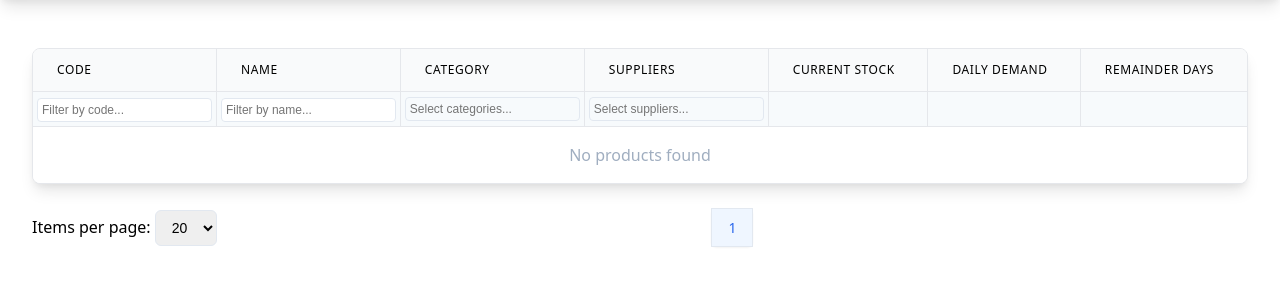
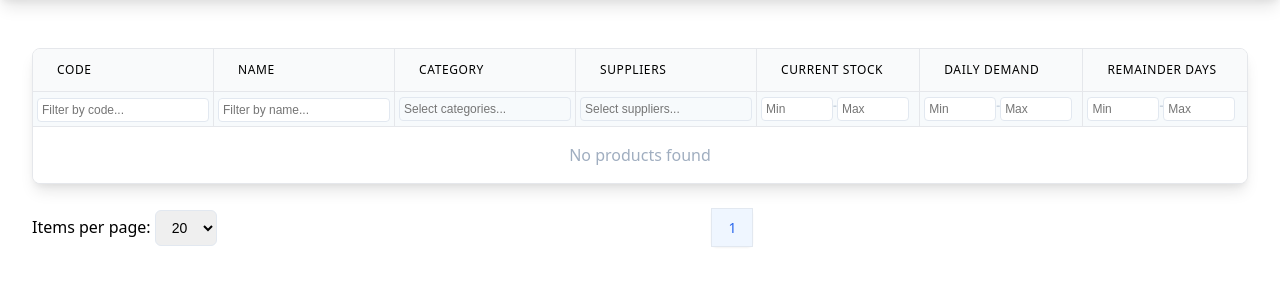
Before and after one commit to VytenisGaule/supply-planner, a Django app: page / in a window 1280 px wide. Shown: the part 65-365 px from the top of the page. Run offline with Django 5.2, Linux system fonts and the light colour scheme; data that the repository does not hold is empty; some libraries are stand-ins or nearby versions.

Commit message:
feat: enhance product filter with additional stock and demand inputs

```diff
--- a/app/templates/filters/product_filter.html
+++ b/app/templates/filters/product_filter.html
@@ -1,6 +1,6 @@
 <tr class="border-b border-gray-200 bg-gray-100" hx-post="{% url 'get_product_filter' %}"
     hx-trigger="change delay:0.25s from:input" hx-target="#product-list" hx-swap="outerHTML"
-    hx-include="[name='code'], [name='name'], [name='categories'], [name='suppliers']">
+    hx-include="[name='code'], [name='name'], [name='categories'], [name='suppliers'], [name='min_stock'], [name='max_stock'], [name='min_daily_demand'], [name='max_daily_demand'], [name='min_remainder_days'], [name='max_remainder_days']">
     <th class="p-1 border-r border-gray-200">
         {{ code_filter_form.code }}
     </th>
@@ -32,12 +32,30 @@
         {% endwith %}
     </th>
     <th class="p-1 border-r border-gray-200">
-        <!-- Current Stock filter - could add min/max inputs later -->
+        <div class="flex gap-1">
+            <input type="text" name="min_stock" placeholder="Min"
+                class="filter-input p-1 text-xs border border-gray-300 rounded focus:outline-none focus:ring-1 focus:ring-blue-500">
+            <span class="text-xs text-gray-400 self-center">-</span>
+            <input type="text" name="max_stock" placeholder="Max"
+                class="filter-input p-1 text-xs border border-gray-300 rounded focus:outline-none focus:ring-1 focus:ring-blue-500">
+        </div>
     </th>
     <th class="p-1 border-r border-gray-200">
-        <!-- Daily Demand filter - could add min/max inputs later -->
+        <div class="flex gap-1">
+            <input type="text" name="min_daily_demand" placeholder="Min"
+                class="filter-input p-1 text-xs border border-gray-300 rounded focus:outline-none focus:ring-1 focus:ring-blue-500">
+            <span class="text-xs text-gray-400 self-center">-</span>
+            <input type="text" name="max_daily_demand" placeholder="Max"
+                class="filter-input p-1 text-xs border border-gray-300 rounded focus:outline-none focus:ring-1 focus:ring-blue-500">
+        </div>
     </th>
     <th class="p-1">
-        <!-- Remainder Days filter - could add min/max inputs later -->
+        <div class="flex gap-1">
+            <input type="text" name="min_remainder_days" placeholder="Min"
+                class="filter-input p-1 text-xs border border-gray-300 rounded focus:outline-none focus:ring-1 focus:ring-blue-500">
+            <span class="text-xs text-gray-400 self-center">-</span>
+            <input type="text" name="max_remainder_days" placeholder="Max"
+                class="filter-input p-1 text-xs border border-gray-300 rounded focus:outline-none focus:ring-1 focus:ring-blue-500">
+        </div>
     </th>
 </tr>
--- a/static/css/custom.css
+++ b/static/css/custom.css
@@ -136,3 +136,15 @@ input[type="text"].text-xs {
     height: 1.5rem;
     box-sizing: border-box;
 }
+
+/* Filter input styles */
+.filter-input {
+    width: 4.5rem !important;
+    min-width: 4.5rem !important;
+}
+
+/* Numeric input validation styling */
+.numeric-input:invalid {
+    border-color: #ef4444 !important;
+    box-shadow: 0 0 0 1px #ef4444 !important;
+}
```
